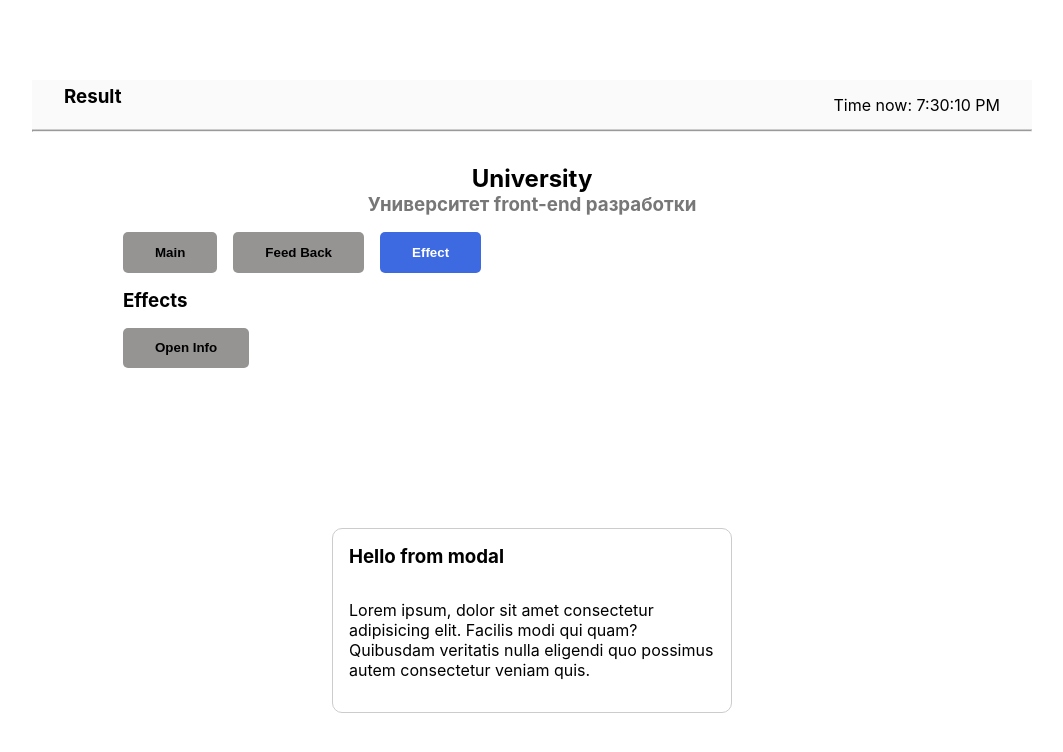
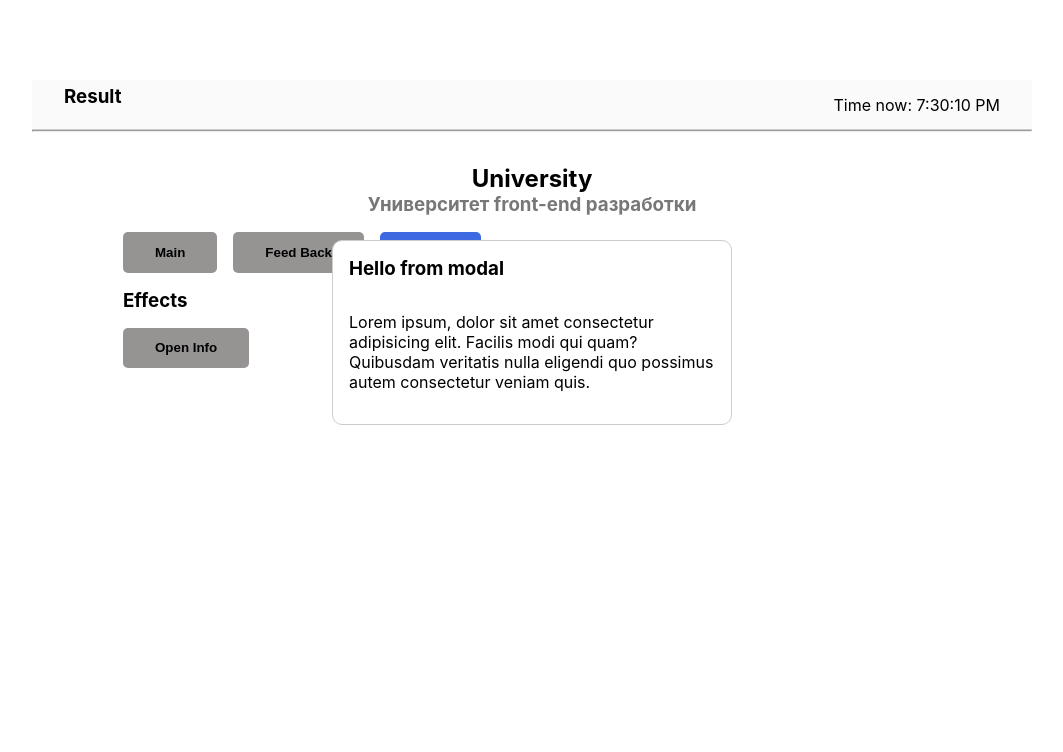
Before and after one commit to AleksandrKompanetc/react-application, a React (Create React App) app: page / in a window 1280 px wide. Both pictures are taken after a click on the button "Open Info". Shown: the top 752 px of the page, without its empty margins (108-1171 px from the left). Built offline with nearby package versions, Linux system fonts and the light colour scheme; the HTML template or start-up script is replaced by a standard one.

Commit message:
added createPortal

```diff
--- a/public/index.html
+++ b/public/index.html
@@ -28,6 +28,7 @@
   </head>
   <body>
     <noscript>You need to enable JavaScript to run this app.</noscript>
+    <div id="modal"></div>
     <div id="root"></div>
     <!--
       This HTML file is a template.
--- a/src/components/Modal/Modal.jsx
+++ b/src/components/Modal/Modal.jsx
@@ -1,5 +1,9 @@
+import { createPortal } from 'react-dom';
 import './Modal.css';
 
 export default function Modal({children, open}) {
-  return <dialog open={open}>{children}</dialog>
+  return createPortal(
+    <dialog open={open}>{children}</dialog>,
+    document.getElementById('modal')
+  )
 }
```
